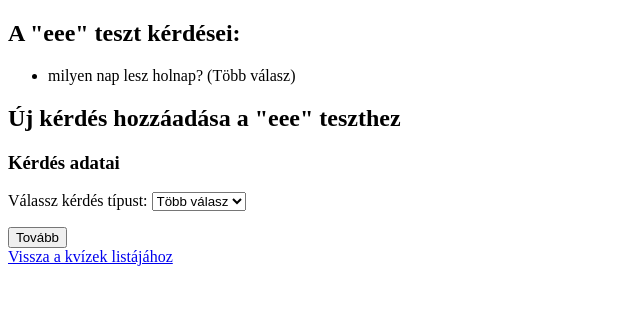
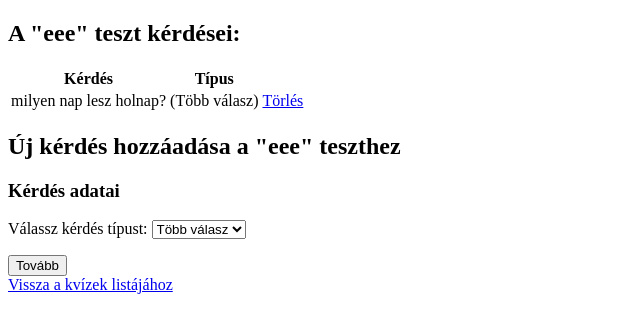
Before and after one commit to nineno98/InteraktTori, a Django app: page /test/5/test-details/ in a window 1280 px wide. Shown: the top 333 px of the page, without its empty margins (0-640 px from the left). Run offline with Django 5.2, Linux system fonts and the light colour scheme; data comes from the database, SQL or seed files in the repository; both versions use the stored data as it was after the commit.

Commit message:
tesztek és kérdések létrehozása, törlése működik. confrim oldal működik

```diff
--- a/backend/roman_map/templates/pages/test.html
+++ b/backend/roman_map/templates/pages/test.html
@@ -4,27 +4,109 @@
     <meta charset="UTF-8">
     <meta name="viewport" content="width=device-width, initial-scale=1.0">
     <title>Tesztek</title>
+    <style>
+        .popup-overlay {
+            display: none;
+            position: fixed;
+            top: 0;
+            left: 0;
+            width: 100%;
+            height: 100%;
+            background: rgba(0, 0, 0, 0.5);
+            justify-content: center;
+            align-items: center;
+            z-index: 1000;
+        }
+
+        .popup-content {
+            background: white;
+            padding: 20px;
+            border-radius: 8px;
+            width: 300px;
+            box-shadow: 0px 4px 10px rgba(0, 0, 0, 0.2);
+            text-align: center;
+        }
+
+        .popup-buttons {
+            display: flex;
+            justify-content: space-between;
+            margin-top: 15px;
+        }
+
+        .popup-buttons button {
+            padding: 8px 12px;
+            border: none;
+            cursor: pointer;
+            border-radius: 4px;
+            font-size: 16px;
+        }
+
+        .apply-button {
+            background: #4CAF50;
+            color: white;
+        }
+
+        .close-button {
+            background: #f44336;
+            color: white;
+        }
+    </style>
 </head>
+
 <body>
 
     {% block content %}
         <p>Tesztek főoldala</p>
         <table>
-            <thead>
+            <tr>
                 <th>Teszt neve</th>
-                <th>Létrehozó</th>
-            </thead>
-            <tbody>
-                {% for quiz in quiz_list %}
-                    <tr>{{ quiz.title }}</tr>
-                    <tr>{{ quiz.description }}</tr>
-                    <tr></tr>
-                {% endfor %}
-            </tbody>
+                <th>Leírás</th>
+            </tr>
+
+            {% for quiz in quiz_list %}
+            <tr>
+                <td>{{ quiz.title }}</td>
+                <td>{{ quiz.description }}</td>
+                <td><a href="{% url 'teszt_reszletei' quiz.id %}">Részletek</a></td>
+                <td><a href="{% url 'teszt_torlese' quiz.id %}" onclick="return confirmDelete(event, this.href);">Törlés</a></td>
+            </tr>
+
+            {% endfor %}
+
         </table>
 
         <a href="{% url 'uj_teszt_keszitese' %}">Teszt hozzáadása</a>
 
+
+
     {% endblock content %}
+    <div id="delete-popup" class="popup-overlay">
+        <div class="popup-content">
+        <h3>Objektum törlése</h3>
+        <label for="">Biztosan törli az objektumot?</label>
+        <div class="popup-buttons">
+            <button type="button" id="deleteFeatureButton" class="apply-button">Törlés</button>
+            <button type="button" id="closeDeletingPopup">Mégse</button>
+        </div>
+        </div>
+    </div>
+    <script>
+        function confirmDelete(event, url) {
+            event.preventDefault();
+            const popupContainer = document.getElementById('delete-popup');
+            const confirmButton = document.getElementById('deleteFeatureButton');
+            const closeButton = document.getElementById('closeDeletingPopup');
+            popupContainer.style.display = 'block';
+            function closeDeleting () {
+                popupContainer.style.display = 'none';
+            }
+            closeButton.addEventListener('click', closeDeleting);
+
+            confirmButton.addEventListener('click', function() {
+                window.location.href = url;  // Törlés végrehajtása az adott URL-re
+            });
+
+        }
+    </script>
 </body>
 </html>
--- a/backend/roman_map/templates/pages/test_details.html
+++ b/backend/roman_map/templates/pages/test_details.html
@@ -3,12 +3,25 @@
 {% block content %}
 
 <h2>A "{{ quiz.title }}" teszt kérdései:</h2>
+<table>
+    <tr>
+        <th>Kérdés</th>
+        <th>Típus</th>
+    </tr>
+    {% for question in questions %}
+    <tr>
+        <td>{{ question.text }}</td>
+        <td>({{ question.get_question_type_display }})</td>
+        <td><a href="{% url "kerdes_torlese" quiz.id question.id %}" onclick="return confirmDelete(event, this.href);">Törlés</a></td>
+    </tr>
+    {% empty %}
+    <tr>
+        <td>Még nincsenek kérdések.</td>
+    </tr>
+    {% endfor %}
+</table>
 <ul>
-    {% for question in questions %}
-        <li>{{ question.text }} ({{ question.get_question_type_display }})</li>
-    {% empty %}
-        <li>Még nincsenek kérdések.</li>
-    {% endfor %}
+
 </ul>
 <h2>Új kérdés hozzáadása a "{{ quiz.title }}" teszthez</h2>
 
--- a/backend/roman_map/urls.py
+++ b/backend/roman_map/urls.py
@@ -14,6 +14,8 @@ urlpatterns = [
     path('test/', views.teszt, name='teszt'),
     path('test/add-test/', view=views.uj_teszt_keszitese, name='uj_teszt_keszitese'),
     path('test/<int:quiz_id>/test-details/', view=views.teszt_reszletei, name='teszt_reszletei'),
-    path("quiz/<int:quiz_id>/add-question/<str:question_type>/", view=views.kerdes_hozzadasa, name="kerdes_hozzadasa"),
+    path("test/<int:quiz_id>/add-question/<str:question_type>/", view=views.kerdes_hozzadasa, name="kerdes_hozzadasa"),
+    path('test/<int:quiz_id>/delete/', view=views.teszt_torlese, name='teszt_torlese'),
+    path('test/<int:quiz_id>/test-details/<int:question_id>', view=views.kerdes_torlese, name='kerdes_torlese'),
 
 ]
--- a/backend/roman_map/views.py
+++ b/backend/roman_map/views.py
@@ -2,7 +2,7 @@ from django.shortcuts import render, redirect, get_object_or_404
 from .serializers import TerritorieSerializer, HistorieSerializer, CustomDrawSerializer
 from rest_framework.decorators import api_view, permission_classes
 from rest_framework.response import Response
-from .models import Territorie, Historie, CustomDraw, Quiz
+from .models import Territorie, Historie, CustomDraw, Quiz, Question
 from rest_framework.views import status
 from .forms import LoginForm, QuizForm, QuestionTypeForm, QuestionForm, ValaszelemForm,IgazHamisForm
 from django.contrib.auth import login, logout, authenticate
@@ -175,6 +175,17 @@ def uj_teszt_keszitese(request):
         form = QuizForm()
         return render(request, 'pages/create_test.html', {"form":form})
 
+def teszt_torlese(request, quiz_id):
+    print('törlés')
+    try:
+        quiz = Quiz.objects.get(id = quiz_id)
+    except Quiz.DoesNotExist:
+        messages.error(request, "Hiba történt a folyamat során!")
+    quiz.delete()
+    messages.success(request, "A teszt sikeresen törölve lett.")
+    return redirect('teszt')
+
+
 def teszt_reszletei(request, quiz_id):
     try:
         quiz = Quiz.objects.get(id = quiz_id)
@@ -232,3 +243,11 @@ def kerdes_hozzadasa(request, quiz_id, question_type):
         "formset": formset,
         "question_type": question_type
     })
+def kerdes_torlese(request, quiz_id, question_id):
+    try:
+        question = Question.objects.get(id = question_id)
+    except Question.DoesNotExist:
+        messages.error(request, "Hiba történt a folyamat során!")
+    question.delete()
+    messages.success(request,"Kérdés törlése sikeresen megtörtént.")
+    return redirect('teszt_reszletei', quiz_id=quiz_id)
```
Also changed, not shown: backend/db.sqlite3.
